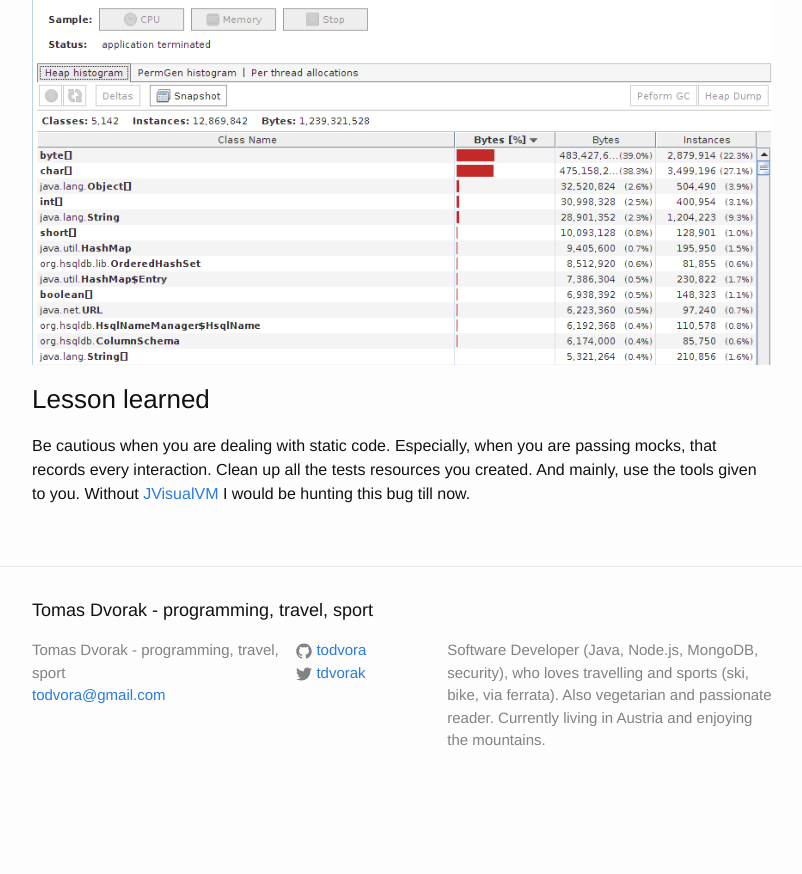
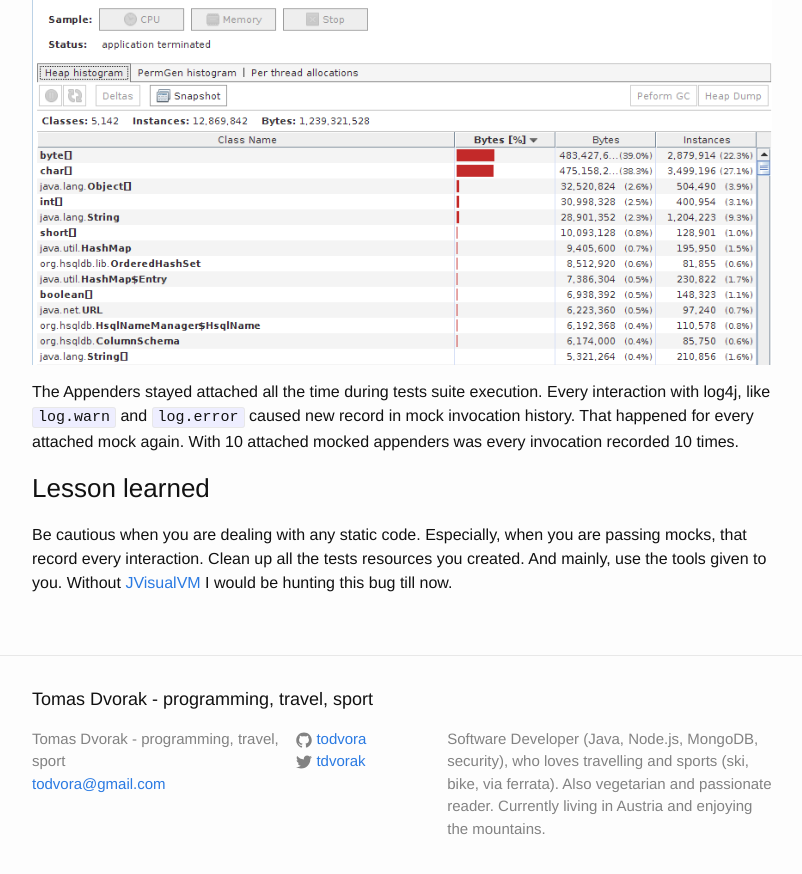
Before and after one commit to todvora/todvora.github.io, a Jekyll site: the page built from _posts/2015-03-14-hunting-for-the-oom-bug.md, in a window 1280 px wide and 900 px high, scrolled down 3460 px. Shown: the top 874 px of the window, without its empty margins (238-1040 px from the left). Built offline with Jekyll 4.4.1, drawn with Linux system fonts in a browser that asks for light colours; Markdown is read by kramdown in place of the engine named in the settings; before the commit the page ends 4272 px from its top, so only the background shows below that; some of the changed text lies outside the part shown.

Commit message:
oom post - typos

````diff
--- a/_posts/2015-03-14-hunting-for-the-oom-bug.md
+++ b/_posts/2015-03-14-hunting-for-the-oom-bug.md
@@ -60,5 +60,7 @@
 
 ![Memory dump, tests OK](/images/oom/memory_ok.png)
 
+The Appenders stayed attached all the time during tests suite execution. Every interaction with log4j, like ```log.warn``` and ```log.error``` caused new record in mock invocation history. That happened for every attached mock again. With 10 attached mocked appenders was every invocation recorded 10 times.
+
 ### Lesson learned
-Be cautious when you are dealing with static code. Especially, when you are passing mocks, that records every interaction. Clean up all the tests resources you created. And mainly, use the tools given to you. Without [JVisualVM](http://visualvm.java.net/) I would be hunting this bug till now.
+Be cautious when you are dealing with any static code. Especially, when you are passing mocks, that record every interaction. Clean up all the tests resources you created. And mainly, use the tools given to you. Without [JVisualVM](http://visualvm.java.net/) I would be hunting this bug till now.
````
Also changed, not shown: other parts of _posts/2015-03-14-hunting-for-the-oom-bug.md (+4 -4 lines).
